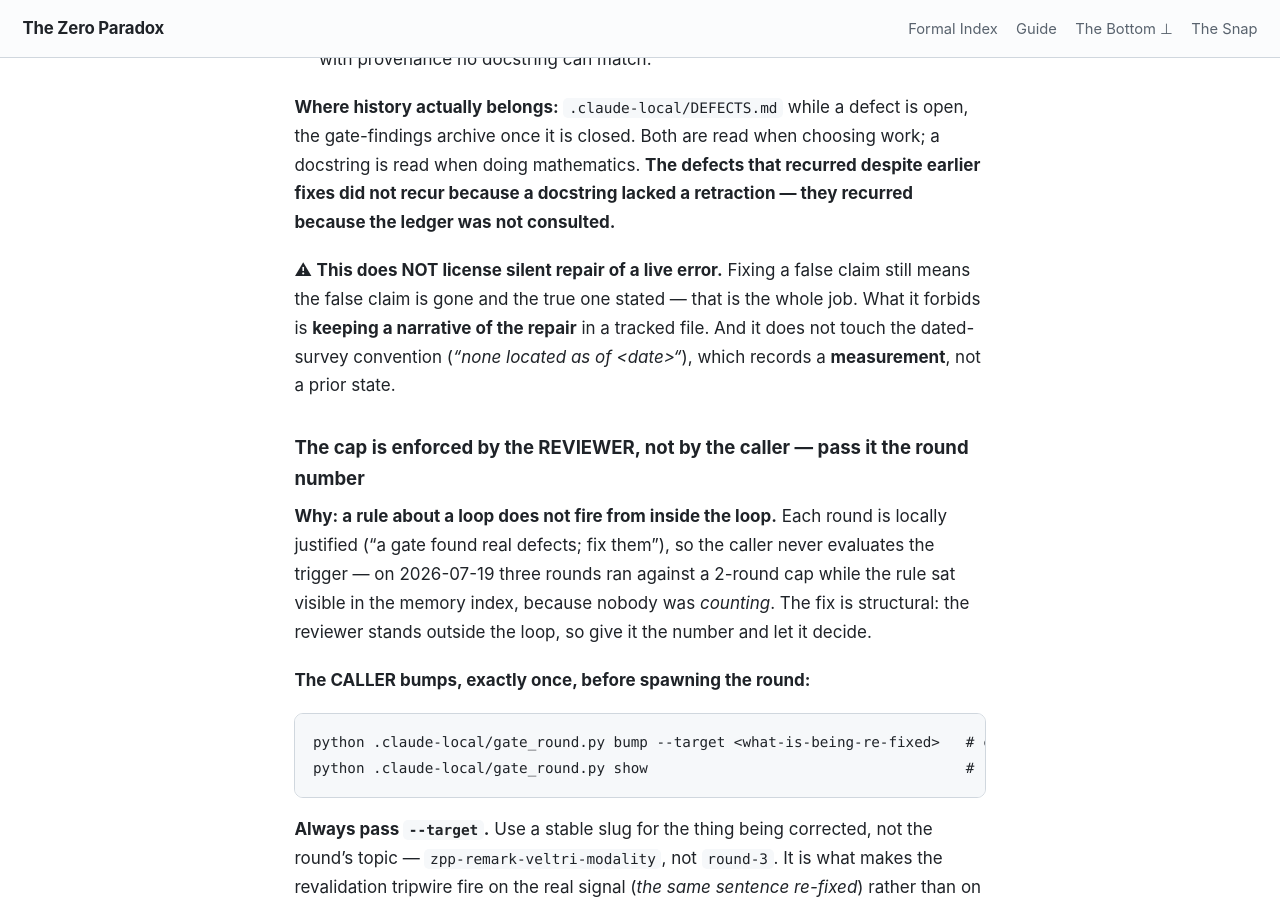
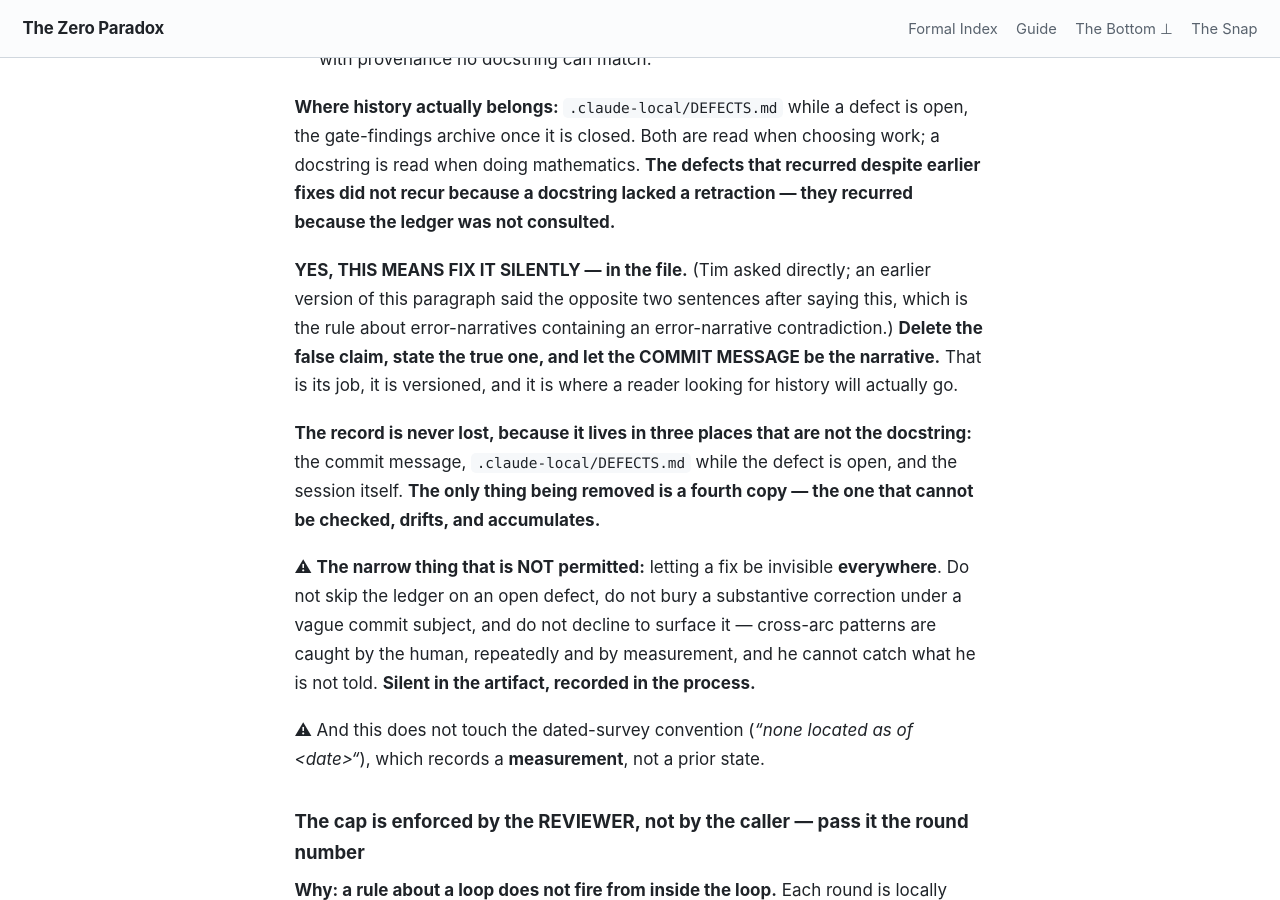
Before and after one commit to timbrigham/ZeroParadox, a Jekyll site: the page built from CLAUDE.md, in a window 1280 px wide and 900 px high, scrolled down 31162 px. Built offline with Jekyll 4.4.1, drawn with Linux system fonts in a browser that asks for light colours; our own code applies the rules of GitHub Pages for plain Markdown files.

Commit message:
The carve-out contradicted the rule: yes, fix silently in the file - the commit message is the narrative

```diff
--- a/CLAUDE.md
+++ b/CLAUDE.md
@@ -719,10 +719,23 @@
 doing mathematics. **The defects that recurred despite earlier fixes did not recur because a docstring
 lacked a retraction — they recurred because the ledger was not consulted.**
 
-⚠ **This does NOT license silent repair of a live error.** Fixing a false claim still means the false
-claim is gone and the true one stated — that is the whole job. What it forbids is **keeping a narrative
-of the repair** in a tracked file. And it does not touch the dated-survey convention (*"none located as
-of &lt;date&gt;"*), which records a **measurement**, not a prior state.
+**YES, THIS MEANS FIX IT SILENTLY — in the file.** (Tim asked directly; an earlier version of this
+paragraph said the opposite two sentences after saying this, which is the rule about error-narratives
+containing an error-narrative contradiction.) **Delete the false claim, state the true one, and let the
+COMMIT MESSAGE be the narrative.** That is its job, it is versioned, and it is where a reader looking
+for history will actually go.
+
+**The record is never lost, because it lives in three places that are not the docstring:** the commit
+message, `.claude-local/DEFECTS.md` while the defect is open, and the session itself. **The only thing
+being removed is a fourth copy — the one that cannot be checked, drifts, and accumulates.**
+
+⚠ **The narrow thing that is NOT permitted:** letting a fix be invisible **everywhere**. Do not skip
+the ledger on an open defect, do not bury a substantive correction under a vague commit subject, and do
+not decline to surface it — cross-arc patterns are caught by the human, repeatedly and by measurement,
+and he cannot catch what he is not told. **Silent in the artifact, recorded in the process.**
+
+⚠ And this does not touch the dated-survey convention (*"none located as of &lt;date&gt;"*), which
+records a **measurement**, not a prior state.
 
 ### The cap is enforced by the REVIEWER, not by the caller — pass it the round number
 
```
